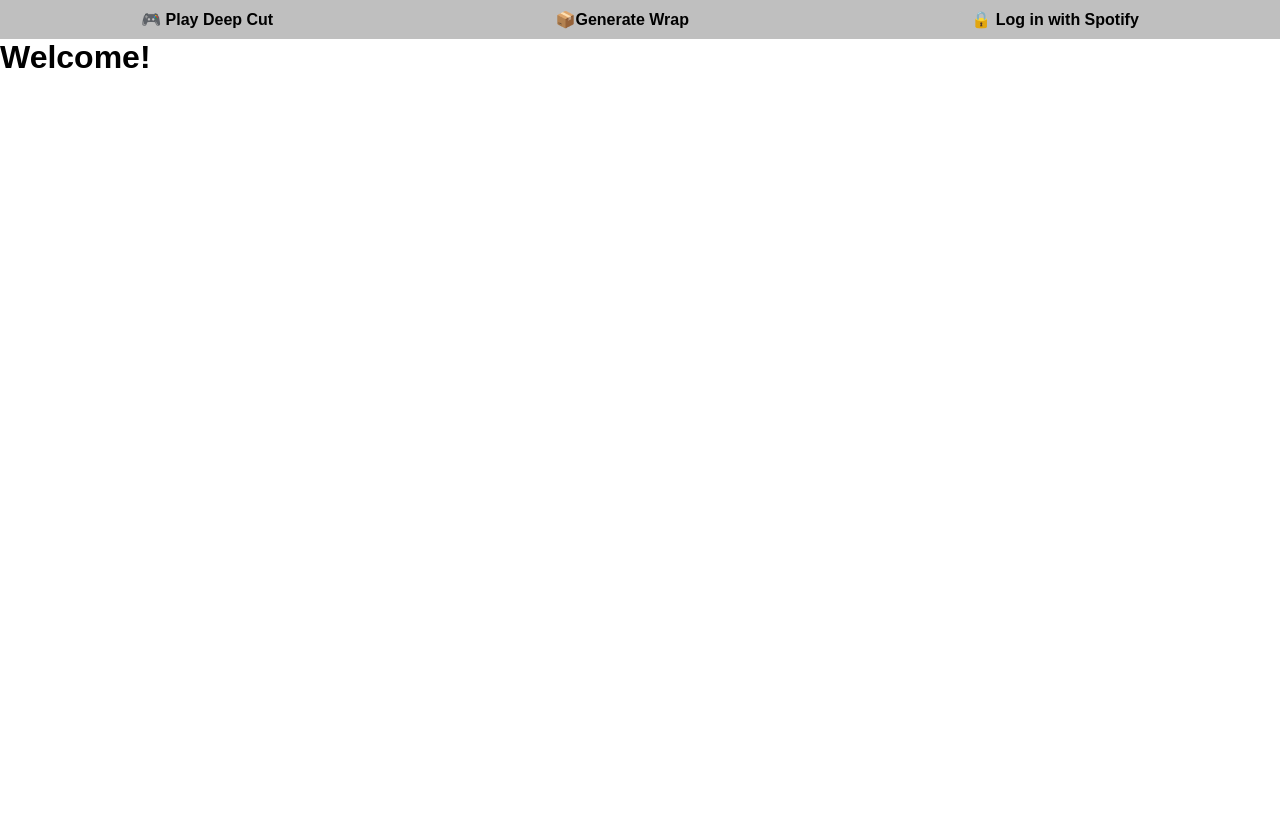
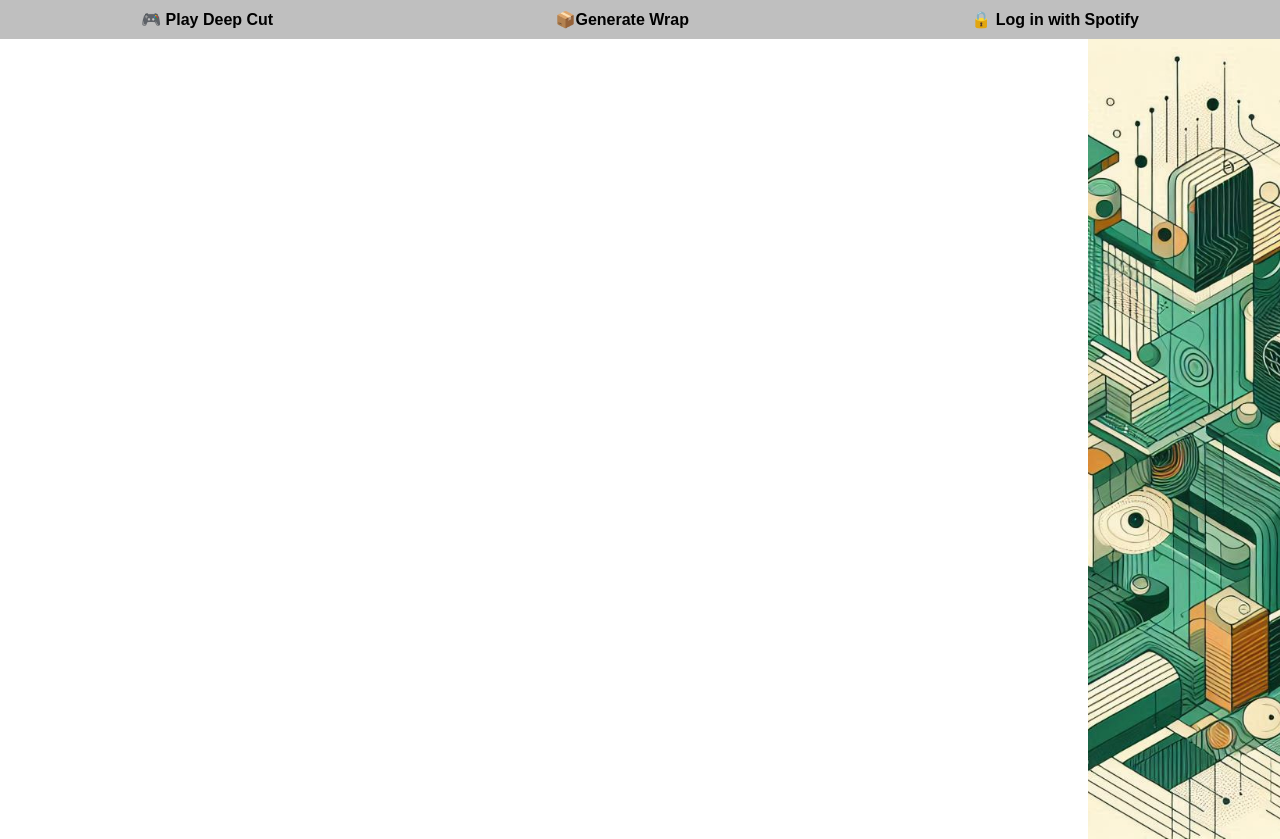
Before and after one commit to GeorgiaTechTeam18/SpotifyWrapper, a Django app: page / in a window 1280 px wide. Before the commit the page ends 68 px from the top, so only its background shows below. Run offline with Django 5.2, Linux system fonts and the light colour scheme.

Commit message:
Added abstract art and made base (somewhat) responsive to mobile.

```diff
--- a/UserAuth/static/UserAuth/styles.css
+++ b/UserAuth/static/UserAuth/styles.css
@@ -8,8 +8,13 @@ body {
     font-family: Arial, sans-serif;
 }
 
+main {
+    position: relative;
+    padding-right: 15%;
+}
+
 .banner {
-    background-color: #bfbfbf; /* Solid grey background */
+    background-color: #bfbfbf;
     padding: 10px 0;
 }
 
@@ -31,5 +36,37 @@ body {
     font-size: 16px;
     display: flex;
     align-items: center;
-    gap: 5px; /* Space between icon and text */
+    gap: 5px;
 }
+
+.side-image {
+    position: absolute;
+    right: 0;
+    top: 0;
+    width: 15%;
+    height: 100vh;
+    overflow: hidden;
+    display: flex;
+    justify-content: center;
+    align-items: center;
+}
+
+.side-image img {
+    width: 100%;
+    height: 100%;
+    object-fit: cover;
+}
+
+@media (max-width: 768px) {
+    main {
+        padding-right: 0;
+    }
+
+    .banner {
+        flex-wrap: wrap;
+    }
+
+    .side-image {
+        display: none;
+    }
+}
--- a/templates/UserAuth/base.html
+++ b/templates/UserAuth/base.html
@@ -57,6 +57,9 @@
             </button>
         </div>
     {% endfor %}
+    <div class="side-image">
+        <img src="{% static 'UserAuth/base1-default.jpg' %}" alt="Abstract Art">
+    </div>
     {% block body %}{% endblock %}
 </main>
 </body>
--- a/templates/UserAuth/index.html
+++ b/templates/UserAuth/index.html
@@ -1,5 +1,5 @@
 {% extends 'UserAuth/base.html' %}
 
 {% block body %}
-    <h1>Welcome!</h1>
+
 {% endblock %}
```
Also changed, not shown: UserAuth/static/UserAuth/base1-default.jpg (added).
